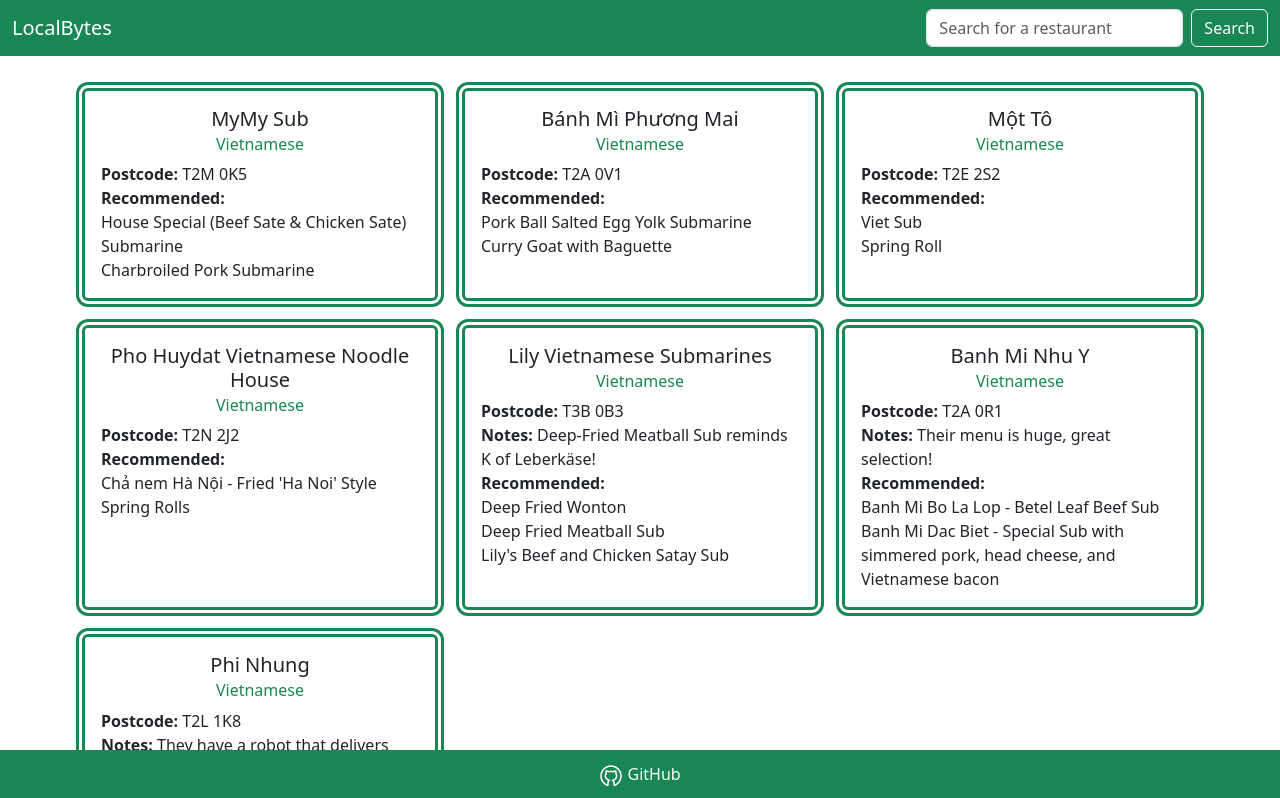
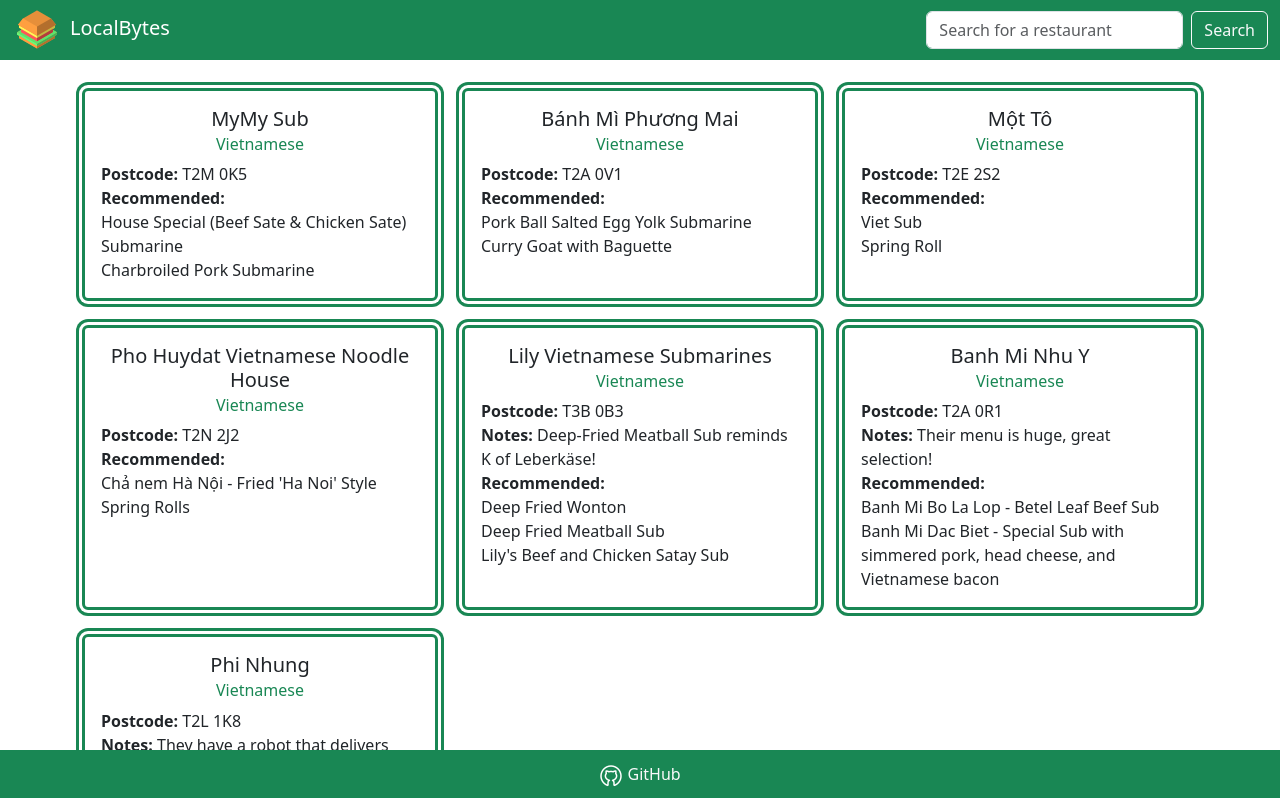
Before and after one commit to kazvee/local-bytes, a React (Vite) app: page / in a window 1280 px wide. Shown: the top 798 px of the page. Built offline with nearby package versions, Linux system fonts and the light colour scheme.

Commit message:
feat(ui): add logo image to navbar

```diff
--- a/src/components/Navbar.jsx
+++ b/src/components/Navbar.jsx
@@ -20,7 +20,7 @@ function NavigationBar({ onSearch }) {
     <Navbar
       fixed='top'
       expand='lg'
-      className='bg-success text-white'
+      className='bg-success text-white p-0'
       aria-label='Main navigation'
     >
       <Container fluid>
@@ -30,6 +30,13 @@ function NavigationBar({ onSearch }) {
           className='order-first text-white'
         />
         <Navbar.Brand className='text-white' href='/'>
+          <img
+            src='logo.png'
+            alt='LocalBytes logo'
+            width='50'
+            height='auto'
+            className='me-2'
+          />
           LocalBytes
         </Navbar.Brand>
         <Navbar.Collapse id='navbarScroll'>
```
